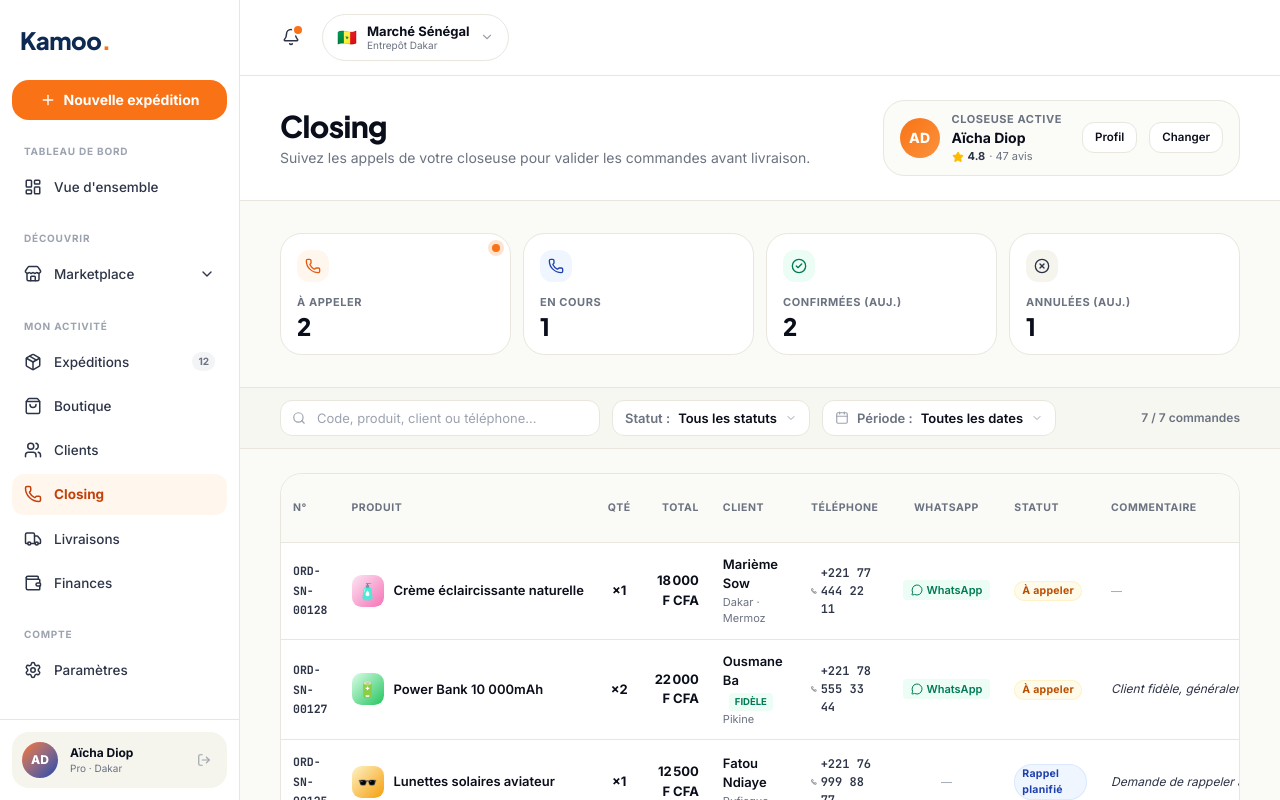
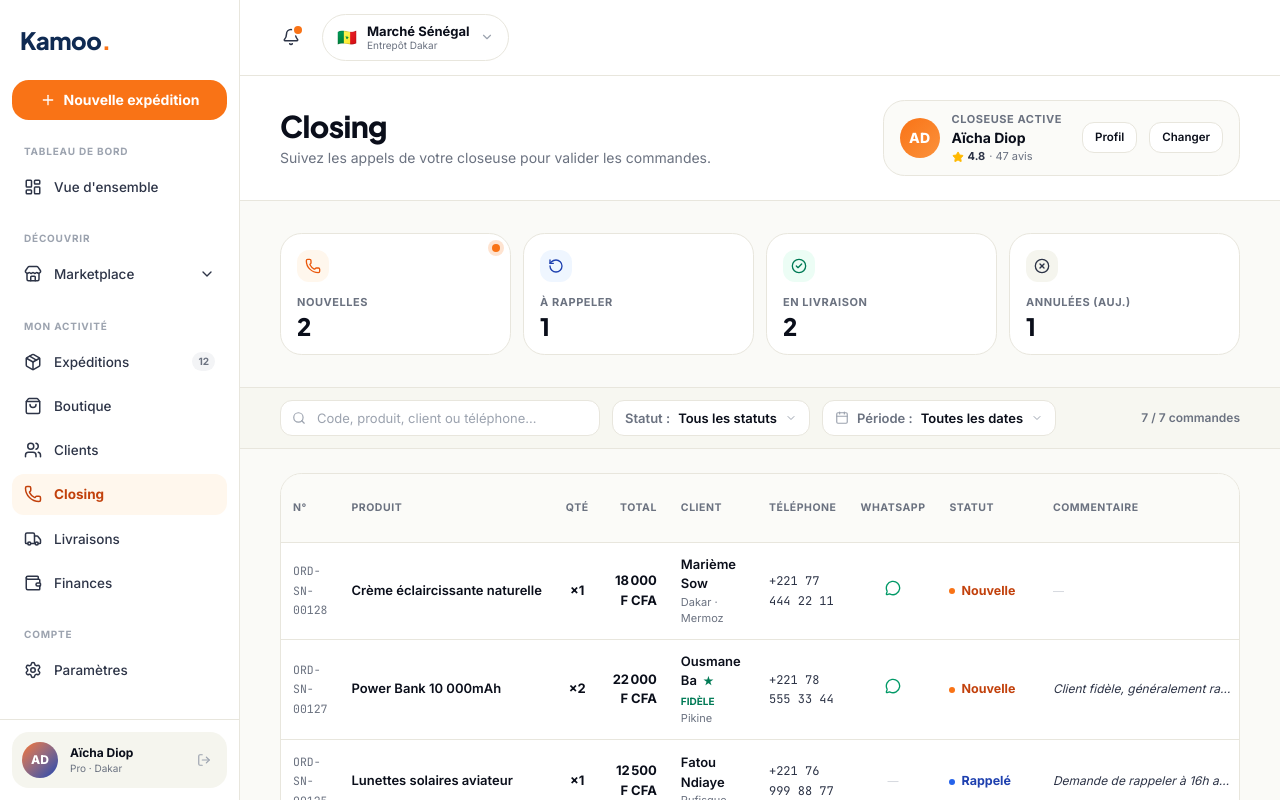
Before and after one commit to Patrick-hub90/kamoo-app, a Next.js app: page /closing in a window 1280 px wide. Built offline with nearby package versions, Linux system fonts and the light colour scheme.

Commit message:
design(closing): table allégée + 5 statuts (Nouvelle/Rappelé/Livraison/Annulé/Injoignable) + countdown remarquable épuré

```diff
--- a/src/app/(vendor)/closing/page.tsx
+++ b/src/app/(vendor)/closing/page.tsx
@@ -6,12 +6,12 @@ import {
   ChevronDown,
   MessageCircle,
   Phone,
+  RotateCcw,
   Search,
   Star,
   XCircle,
 } from "lucide-react";
 import { StatCard } from "@/components/kamoo/stat-card";
-import { StatusPill } from "@/components/kamoo/status-pill";
 import { Countdown } from "@/components/kamoo/countdown";
 import {
   DateRangeFilter,
@@ -35,27 +35,41 @@ type StatusFilter = "all" | ClosingStatus;
 
 const STATUS_FILTERS: { id: StatusFilter; label: string }[] = [
   { id: "all", label: "Tous les statuts" },
-  { id: "to_call", label: CLOSING_STATUS_LABELS.to_call },
-  { id: "called", label: CLOSING_STATUS_LABELS.called },
-  { id: "callback_scheduled", label: CLOSING_STATUS_LABELS.callback_scheduled },
-  { id: "confirmed", label: CLOSING_STATUS_LABELS.confirmed },
-  { id: "cancelled", label: CLOSING_STATUS_LABELS.cancelled },
-  { id: "delivered", label: CLOSING_STATUS_LABELS.delivered },
+  { id: "nouvelle", label: CLOSING_STATUS_LABELS.nouvelle },
+  { id: "rappele", label: CLOSING_STATUS_LABELS.rappele },
+  { id: "livraison_en_cours", label: CLOSING_STATUS_LABELS.livraison_en_cours },
+  { id: "annule", label: CLOSING_STATUS_LABELS.annule },
+  { id: "injoignable", label: CLOSING_STATUS_LABELS.injoignable },
 ];
 
-function statusTone(s: ClosingStatus) {
+/** Couleur de TEXTE seul, pas de fond (pour ne pas surcharger) */
+function statusTextColor(s: ClosingStatus) {
   switch (s) {
-    case "to_call":
-      return "amber" as const;
-    case "called":
-    case "callback_scheduled":
-      return "blue" as const;
-    case "confirmed":
-      return "green" as const;
-    case "cancelled":
-      return "red" as const;
-    case "delivered":
-      return "gray" as const;
+    case "nouvelle":
+      return "text-kamoo-orange-700";
+    case "rappele":
+      return "text-kamoo-blue-700";
+    case "livraison_en_cours":
+      return "text-emerald-700";
+    case "annule":
+      return "text-red-700";
+    case "injoignable":
+      return "text-ink-500";
+  }
+}
+
+function statusDot(s: ClosingStatus) {
+  switch (s) {
+    case "nouvelle":
+      return "bg-kamoo-orange-500";
+    case "rappele":
+      return "bg-kamoo-blue-600";
+    case "livraison_en_cours":
+      return "bg-emerald-500";
+    case "annule":
+      return "bg-red-500";
+    case "injoignable":
+      return "bg-ink-300";
   }
 }
 
@@ -105,8 +119,7 @@ export default function ClosingPage() {
             Closing
           </h1>
           <p className="mt-1 text-sm text-ink-500">
-            Suivez les appels de votre closeuse pour valider les commandes
-            avant livraison.
+            Suivez les appels de votre closeuse pour valider les commandes.
           </p>
         </div>
 
@@ -147,27 +160,27 @@ export default function ClosingPage() {
       <div className="px-10 pt-8">
         <div className="grid grid-cols-4 gap-3">
           <StatCard
-            label="À appeler"
-            value={stats.toCall}
+            label="Nouvelles"
+            value={stats.nouvelles}
             icon={<Phone className="h-4 w-4" />}
             tone="orange"
-            badge={stats.toCall > 0}
+            badge={stats.nouvelles > 0}
           />
           <StatCard
-            label="En cours"
-            value={stats.inProgress}
-            icon={<Phone className="h-4 w-4" />}
+            label="À rappeler"
+            value={stats.rappelees}
+            icon={<RotateCcw className="h-4 w-4" />}
             tone="blue"
           />
           <StatCard
-            label="Confirmées (auj.)"
-            value={stats.confirmedToday}
+            label="En livraison"
+            value={stats.enLivraison}
             icon={<CheckCircle2 className="h-4 w-4" />}
             tone="green"
           />
           <StatCard
             label="Annulées (auj.)"
-            value={stats.cancelledToday}
+            value={stats.annuleesToday}
             icon={<XCircle className="h-4 w-4" />}
             tone="gray"
           />
@@ -188,7 +201,7 @@ export default function ClosingPage() {
             />
           </div>
 
-          {/* Filtre statut */}
+          {/* Filtre statut — liste déroulante */}
           <div className="relative">
             <button
               onClick={() => setStatusOpen(!statusOpen)}
@@ -255,7 +268,7 @@ export default function ClosingPage() {
         </div>
       </div>
 
-      {/* TABLEAU style Shopify */}
+      {/* TABLEAU */}
       <div className="flex-1 overflow-auto px-10 py-6">
         {filtered.length === 0 ? (
           <div className="grid place-items-center rounded-2xl border border-dashed border-line bg-white py-20 text-center">
@@ -272,13 +285,13 @@ export default function ClosingPage() {
   );
 }
 
-/* ─── Tableau type Shopify ──────────────────────────────────────── */
+/* ─── Tableau allégé style Shopify ───────────────────────────── */
 function ClosingTable({ assignments }: { assignments: ClosingAssignment[] }) {
   return (
     <div className="overflow-x-auto rounded-2xl border border-line bg-white">
       <table className="w-full text-[13px]">
         <thead>
-          <tr className="border-b border-line bg-paper-2/50 text-left">
+          <tr className="border-b border-line bg-paper-2/40 text-left">
             <Th>N°</Th>
             <Th>Produit</Th>
             <Th align="center">Qté</Th>
@@ -295,121 +308,107 @@ function ClosingTable({ assignments }: { assignments: ClosingAssignment[] }) {
           {assignments.map((a) => (
             <tr
               key={a.id}
-              className="border-b border-line last:border-0 hover:bg-paper-2/40"
+              className="border-b border-line last:border-0 hover:bg-paper-2/30"
             >
-              {/* N° */}
               <Td>
-                <span className="font-mono-kamoo text-[11.5px] font-bold text-ink-700">
+                <span className="font-mono-kamoo text-[11.5px] text-ink-500">
                   {a.publicCode}
                 </span>
               </Td>
 
-              {/* Produit */}
               <Td>
-                <div className="flex items-center gap-2.5">
-                  <div
-                    className="grid h-8 w-8 shrink-0 place-items-center rounded-md text-base"
-                    style={{ background: a.productBg }}
-                  >
-                    {a.productEmoji}
-                  </div>
                 <span className="truncate font-semibold text-ink-900">
                   {a.productName}
                 </span>
-                </div>
               </Td>
 
-              {/* Quantité */}
               <Td align="center">
                 <span className="font-bold text-ink-900">×{a.quantity}</span>
               </Td>
 
-              {/* Total */}
               <Td align="right">
                 <span className="font-bold text-ink-900">
                   {formatXOF(a.amountXof)}
                 </span>
               </Td>
 
-              {/* Client */}
               <Td>
                 <div>
-                  <div className="font-semibold text-ink-900">
+                  <span className="font-semibold text-ink-900">
                     {a.client.name}
+                  </span>
                   {a.client.isReturning && (
-                      <span className="ml-1.5 inline-flex items-center rounded bg-emerald-50 px-1.5 py-0.5 text-[9.5px] font-bold uppercase text-emerald-700">
-                        Fidèle
+                    <span className="ml-1.5 text-[10px] font-bold uppercase text-emerald-700">
+                      ★ Fidèle
                     </span>
                   )}
-                  </div>
                   <div className="text-[11px] text-ink-500">
                     {a.client.city}
                   </div>
                 </div>
               </Td>
 
-              {/* Téléphone */}
               <Td>
                 <a
                   href={`tel:${a.client.phone}`}
-                  className="inline-flex items-center gap-1 font-mono-kamoo text-[12px] font-semibold text-ink-700 hover:text-kamoo-blue-700"
+                  className="font-mono-kamoo text-[12px] text-ink-700 hover:text-kamoo-blue-700"
                 >
-                  <Phone className="h-3 w-3" />
                   {a.client.phone}
                 </a>
               </Td>
 
-              {/* WhatsApp */}
               <Td align="center">
                 {a.client.whatsapp ? (
                   <a
                     href={`https://wa.me/${a.client.whatsapp.replace(/\D/g, "")}`}
                     target="_blank"
                     rel="noopener noreferrer"
-                    className="inline-flex items-center gap-1 rounded bg-emerald-50 px-2 py-0.5 text-[11px] font-semibold text-emerald-700 hover:bg-emerald-100"
+                    className="inline-flex items-center justify-center text-emerald-600 hover:text-emerald-700"
+                    title="WhatsApp"
                   >
-                    <MessageCircle className="h-3 w-3" />
-                    WhatsApp
+                    <MessageCircle className="h-4 w-4" />
                   </a>
                 ) : (
-                  <span className="text-[11px] text-ink-400">—</span>
+                  <span className="text-[11px] text-ink-300">—</span>
                 )}
               </Td>
 
-              {/* Statut */}
               <Td>
-                <StatusPill
-                  tone={statusTone(a.status)}
-                  label={CLOSING_STATUS_LABELS[a.status]}
-                />
+                <span
+                  className={cn(
+                    "inline-flex items-center gap-1.5 text-[12.5px] font-bold",
+                    statusTextColor(a.status),
+                  )}
+                >
+                  <span className={cn("h-1.5 w-1.5 rounded-full", statusDot(a.status))} />
+                  {CLOSING_STATUS_LABELS[a.status]}
+                </span>
               </Td>
 
-              {/* Commentaire */}
               <Td>
                 {a.comment ? (
                   <span
-                    className="block max-w-[200px] truncate text-[12px] italic text-ink-700"
+                    className="block max-w-[180px] truncate text-[12px] italic text-ink-700"
                     title={a.comment}
                   >
                     {a.comment}
                   </span>
-                ) : a.status === "cancelled" && a.cancellationReason ? (
-                  <span className="text-[11px] text-red-700">
+                ) : a.status === "annule" && a.cancellationReason ? (
+                  <span className="text-[11px] italic text-red-700">
                     {CANCELLATION_REASON_LABELS[a.cancellationReason]}
                   </span>
                 ) : (
-                  <span className="text-[11px] text-ink-400">—</span>
+                  <span className="text-[11px] text-ink-300">—</span>
                 )}
               </Td>
 
-              {/* Compte à rebours */}
               <Td>
-                {a.status === "callback_scheduled" && a.callbackAt ? (
+                {a.status === "rappele" && a.callbackAt ? (
                   <Countdown targetIso={a.callbackAt} />
-                ) : a.status === "confirmed" && a.scheduledDeliveryAt ? (
+                ) : a.status === "livraison_en_cours" && a.scheduledDeliveryAt ? (
                   <Countdown targetIso={a.scheduledDeliveryAt} />
                 ) : (
-                  <span className="text-[11px] text-ink-400">—</span>
+                  <span className="text-[11px] text-ink-300">—</span>
                 )}
               </Td>
             </tr>
--- a/src/components/kamoo/countdown.tsx
+++ b/src/components/kamoo/countdown.tsx
@@ -18,8 +18,8 @@ function diffParts(target: Date, now: Date) {
 }
 
 /**
- * Compte à rebours minimaliste, mis à jour chaque minute.
- * Si la date est passée → affiche "il y a X" en rouge.
+ * Compteur épuré mais remarquable : font-display gras, taille un peu plus grande,
+ * couleur (vert futur / rouge dépassé). Pas de fond, pas d'icône.
  */
 export function Countdown({ targetIso }: Props) {
   const target = new Date(targetIso);
@@ -37,15 +37,14 @@ export function Countdown({ targetIso }: Props) {
   if (hours > 0 || days > 0) parts.push(`${hours}h`);
   parts.push(`${minutes}min`);
 
-  const label = past ? `-${parts.join(" ")}` : parts.join(" ");
-
   return (
     <span
-      className={`font-mono-kamoo text-[12px] ${
-        past ? "text-red-600" : "text-ink-900"
+      className={`font-display text-[14px] font-extrabold tracking-tight ${
+        past ? "text-red-600" : "text-emerald-700"
       }`}
     >
-      {label}
+      {past && "− "}
+      {parts.join(" ")}
     </span>
   );
 }
--- a/src/lib/data/mock-closing.ts
+++ b/src/lib/data/mock-closing.ts
@@ -26,7 +26,7 @@ export const MOCK_CLOSING_ASSIGNMENTS: ClosingAssignment[] = [
       isReturning: false,
     },
     amountXof: 18000,
-    status: "to_call",
+    status: "nouvelle",
     lastActivityAt: "2026-05-01T08:30:00Z",
     createdAt: "2026-05-01T08:00:00Z",
     callAttempts: 0,
@@ -46,7 +46,7 @@ export const MOCK_CLOSING_ASSIGNMENTS: ClosingAssignment[] = [
       isReturning: true,
     },
     amountXof: 22000,
-    status: "to_call",
+    status: "nouvelle",
     comment: "Client fidèle, généralement rapide à confirmer",
     lastActivityAt: "2026-05-01T07:45:00Z",
     createdAt: "2026-05-01T07:30:00Z",
@@ -66,7 +66,7 @@ export const MOCK_CLOSING_ASSIGNMENTS: ClosingAssignment[] = [
       isReturning: false,
     },
     amountXof: 12500,
-    status: "callback_scheduled",
+    status: "rappele",
     callbackAt: "2026-05-01T16:00:00Z",
     comment: "Demande de rappeler à 16h après le boulot",
     lastActivityAt: "2026-05-01T10:15:00Z",
@@ -88,7 +88,7 @@ export const MOCK_CLOSING_ASSIGNMENTS: ClosingAssignment[] = [
       isReturning: true,
     },
     amountXof: 25000,
-    status: "confirmed",
+    status: "livraison_en_cours",
     scheduledDeliveryAt: "2026-05-02T14:30:00Z",
     comment: "Préfère livraison après-midi",
     lastActivityAt: "2026-05-01T11:30:00Z",
@@ -110,7 +110,7 @@ export const MOCK_CLOSING_ASSIGNMENTS: ClosingAssignment[] = [
       isReturning: false,
     },
     amountXof: 21000,
-    status: "confirmed",
+    status: "livraison_en_cours",
     scheduledDeliveryAt: "2026-05-01T17:00:00Z",
     lastActivityAt: "2026-05-01T09:50:00Z",
     createdAt: "2026-04-30T14:00:00Z",
@@ -130,9 +130,9 @@ export const MOCK_CLOSING_ASSIGNMENTS: ClosingAssignment[] = [
       isReturning: false,
     },
     amountXof: 8500,
-    status: "cancelled",
+    status: "annule",
     cancellationReason: "no_money",
-    comment: "Client souhaitait reporter, finalement pas d'argent ce mois",
+    comment: "Pas d'argent ce mois",
     lastActivityAt: "2026-05-01T11:00:00Z",
     createdAt: "2026-04-30T12:00:00Z",
     callAttempts: 2,
@@ -147,15 +147,15 @@ export const MOCK_CLOSING_ASSIGNMENTS: ClosingAssignment[] = [
     client: {
       name: "Aïssatou Faye",
       phone: "+221 78 222 11 99",
-      whatsapp: "+221 78 222 11 99",
       city: "Dakar · Almadies",
       isReturning: true,
     },
     amountXof: 18000,
-    status: "delivered",
-    lastActivityAt: "2026-04-30T15:00:00Z",
+    status: "injoignable",
+    comment: "5 tentatives, ne décroche pas",
+    lastActivityAt: "2026-05-01T13:20:00Z",
     createdAt: "2026-04-29T10:00:00Z",
-    callAttempts: 1,
+    callAttempts: 5,
   },
 ];
 
@@ -163,18 +163,13 @@ export function computeClosingStats(assignments: ClosingAssignment[]) {
   const today = new Date().toDateString();
 
   return {
-    toCall: assignments.filter((a) => a.status === "to_call").length,
-    inProgress: assignments.filter(
-      (a) => a.status === "called" || a.status === "callback_scheduled",
-    ).length,
-    confirmedToday: assignments.filter(
+    nouvelles: assignments.filter((a) => a.status === "nouvelle").length,
+    rappelees: assignments.filter((a) => a.status === "rappele").length,
+    enLivraison: assignments.filter((a) => a.status === "livraison_en_cours")
+      .length,
+    annuleesToday: assignments.filter(
       (a) =>
-        a.status === "confirmed" &&
-        new Date(a.lastActivityAt).toDateString() === today,
-    ).length,
-    cancelledToday: assignments.filter(
-      (a) =>
-        a.status === "cancelled" &&
+        a.status === "annule" &&
         new Date(a.lastActivityAt).toDateString() === today,
     ).length,
   };
--- a/src/lib/types/closing.ts
+++ b/src/lib/types/closing.ts
@@ -3,17 +3,15 @@
  */
 
 export type ClosingStatus =
-  | "to_call" // À appeler
-  | "called" // Appelée mais pas encore de décision
-  | "callback_scheduled" // Rappel planifié à une date
-  | "confirmed" // Confirmée, prête pour livraison
-  | "cancelled" // Annulée par la closeuse
-  | "delivered"; // Livrée (statut final)
+  | "nouvelle" // À appeler (par défaut quand commande arrive)
+  | "rappele" // Appelée + rappel planifié OU client demande à être rappelé
+  | "livraison_en_cours" // Confirmée par closeuse, en cours / partie à la livraison
+  | "annule" // Annulée
+  | "injoignable"; // Plusieurs tentatives sans réponse
 
 export type CancellationReason =
   | "wrong_number"
   | "no_money"
-  | "no_answer_3_attempts"
   | "client_traveling"
   | "refused_product"
   | "negotiation_failed"
@@ -21,35 +19,29 @@ export type CancellationReason =
 
 export type ClosingAssignment = {
   id: string;
-  publicCode: string; // ex: ORD-SN-2026-00128
-  /** Produit principal */
+  publicCode: string;
   productName: string;
   productEmoji: string;
   productBg: string;
-  /** Quantité commandée */
   quantity: number;
-  /** Client */
   client: {
     name: string;
     phone: string;
-    /** WhatsApp peut différer du téléphone d'appel */
     whatsapp?: string;
     city: string;
-    isReturning: boolean; // déjà commandé avant
+    isReturning: boolean;
   };
-  /** Montant total commande */
   amountXof: number;
-  /** Statut closing */
   status: ClosingStatus;
-  /** Si callback_scheduled, quand ? */
+  /** Si rappele, quand ? */
   callbackAt?: string;
-  /** Si confirmed, date livraison souhaitée */
+  /** Si livraison_en_cours, ETA livraison */
   scheduledDeliveryAt?: string;
-  /** Si cancelled, motif */
+  /** Si annule, motif */
   cancellationReason?: CancellationReason;
   /** Commentaire libre laissé par la closeuse */
   comment?: string;
-  /** Date dernière activité (appel, etc.) */
+  /** Date dernière activité */
   lastActivityAt: string;
   /** Date de création de la commande */
   createdAt: string;
@@ -58,18 +50,16 @@ export type ClosingAssignment = {
 };
 
 export const CLOSING_STATUS_LABELS: Record<ClosingStatus, string> = {
-  to_call: "À appeler",
-  called: "Appelée",
-  callback_scheduled: "Rappel planifié",
-  confirmed: "Confirmée",
-  cancelled: "Annulée",
-  delivered: "Livrée",
+  nouvelle: "Nouvelle",
+  rappele: "Rappelé",
+  livraison_en_cours: "Livraison en cours",
+  annule: "Annulé",
+  injoignable: "Injoignable",
 };
 
 export const CANCELLATION_REASON_LABELS: Record<CancellationReason, string> = {
   wrong_number: "Faux numéro",
   no_money: "Pas d'argent",
-  no_answer_3_attempts: "Injoignable (3 tentatives)",
   client_traveling: "Client en voyage",
   refused_product: "Refus du produit",
   negotiation_failed: "Négociation échouée",
@@ -83,5 +73,5 @@ export type ActiveCloseuse = {
   avatarBg: string;
   rating: number;
   reviewsCount: number;
-  startedAt: string; // ex: "2024-09-15"
+  startedAt: string;
 };
```
Lines whose indentation alone changed are shown as unchanged.
